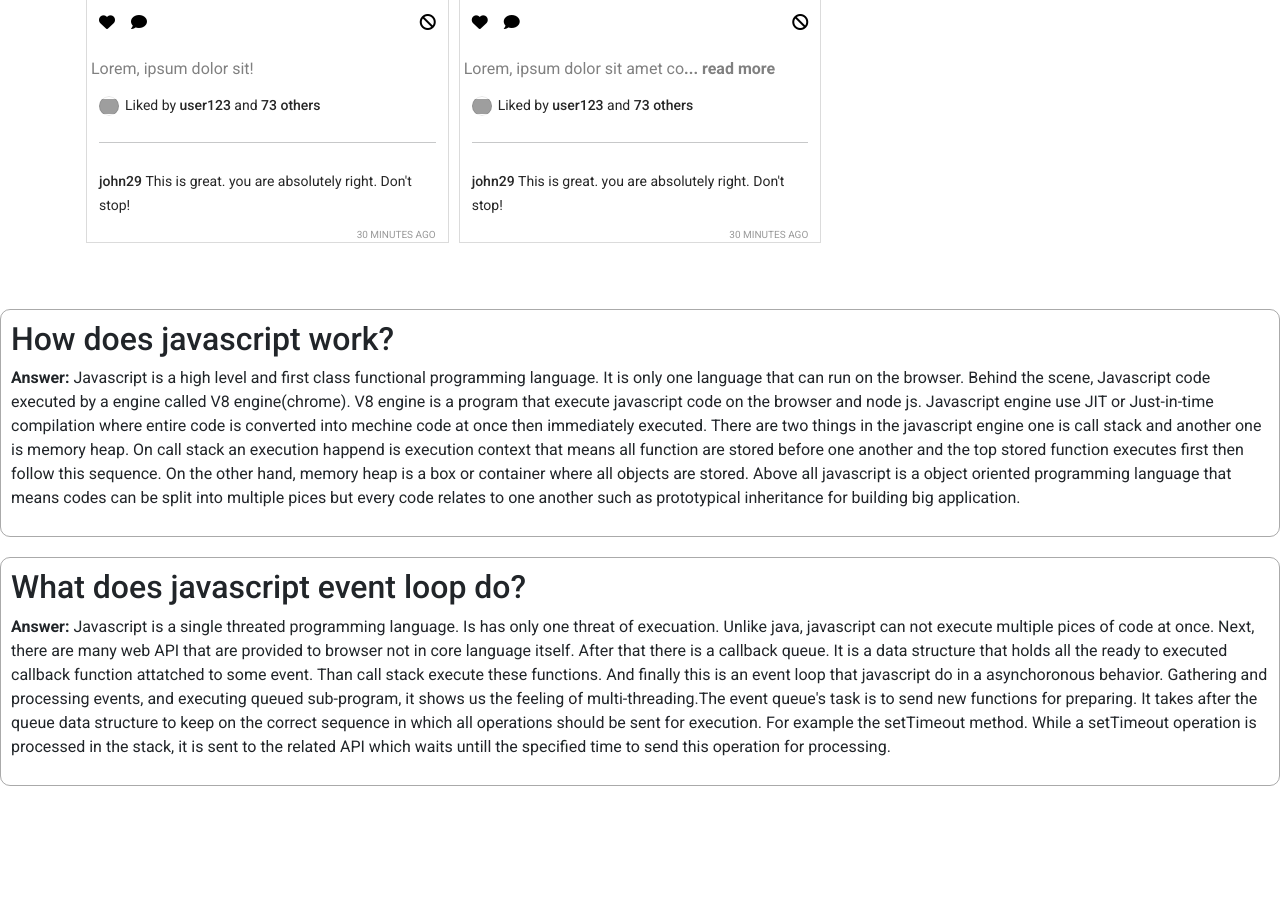
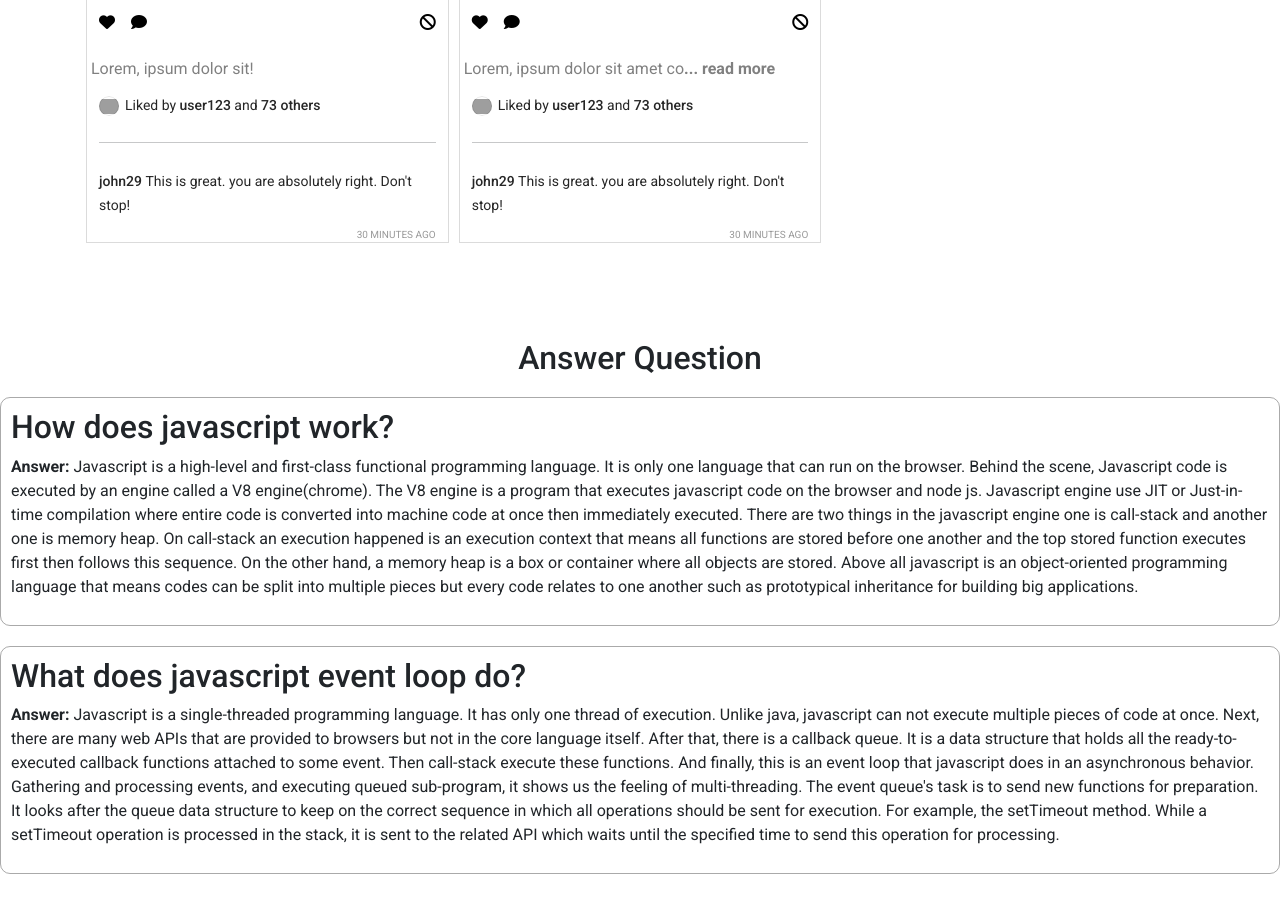
Before and after one commit to codingwizard-abid/code-fixing, a plain HTML site: page index.html in a window 1280 px wide. Shown: the part 1289-2202 px from the top of the page. Before the commit the page ends 2145 px from the top, so only its background shows below. Drawn offline with nearby package versions, Linux system fonts and the light colour scheme; grey boxes are pictures that could not be loaded.

Commit message:
final code fix

```diff
--- a/css/style.css
+++ b/css/style.css
@@ -256,7 +256,7 @@ img {
   margin-bottom: 20px;
 }
 .answering-question{
-  padding: 50px 0;
+  padding: 80px 0 30px;
 }
 .wrapper{
   max-width: 1280px;
--- a/index.html
+++ b/index.html
@@ -83,13 +83,14 @@
         <!-- Answer question section -->
         <section class="answering-question">
             <div class="wrapper">
+                <h2 style="text-align: center; margin-bottom: 20px;">Answer Question</h2>
                 <div class="first-question common-style">
                     <h2>How does javascript work?</h2>
-                    <p><b>Answer:</b> Javascript is a high level and first class functional programming language. It is only one language that can run on the browser. Behind the scene, Javascript code executed by a engine called V8 engine(chrome). V8 engine is a program that execute javascript code on the browser and node js. Javascript engine use JIT or Just-in-time compilation where entire code is converted into mechine code at once then immediately executed. There are two things in the javascript engine one is call stack and another one is memory heap. On call stack an execution happend is execution context that means all function are stored before one another and the top stored function executes first then follow this sequence. On the other hand, memory heap is a box or container where all objects are stored. Above all javascript is a object oriented programming language that means codes can be split into multiple pices but every code relates to one another such as prototypical inheritance for building big application.</p>
+                    <p><b>Answer:</b> Javascript is a high-level and first-class functional programming language. It is only one language that can run on the browser. Behind the scene, Javascript code is executed by an engine called a V8 engine(chrome). The V8 engine is a program that executes javascript code on the browser and node js. Javascript engine use JIT or Just-in-time compilation where entire code is converted into machine code at once then immediately executed. There are two things in the javascript engine one is call-stack and another one is memory heap. On call-stack an execution happened is an execution context that means all functions are stored before one another and the top stored function executes first then follows this sequence. On the other hand, a memory heap is a box or container where all objects are stored. Above all javascript is an object-oriented programming language that means codes can be split into multiple pieces but every code relates to one another such as prototypical inheritance for building big applications.</p>
                 </div>
                 <div class="second-question common-style">
                     <h2>What does javascript event loop do?</h2>
-                    <p><b>Answer:</b> Javascript is a single threated programming language. Is has only one threat of execuation. Unlike java, javascript can not execute multiple pices of code at once. Next, there are many web API that are provided to browser not in core language itself. After that there is a callback queue. It is a data structure that holds all the ready to executed callback function attatched to some event. Than call stack execute these functions. And finally this is an event loop that javascript do in a asynchoronous behavior. Gathering and processing events, and executing queued sub-program, it shows us the feeling of multi-threading.The event queue's task is to send new functions for preparing. It takes after the queue data structure to keep on the correct sequence in which all operations should be sent for execution. For example the setTimeout method. While a setTimeout operation is processed in the stack, it is sent to the related API which waits untill the specified time to send this operation for processing.</p>
+                    <p><b>Answer:</b> Javascript is a single-threaded programming language. It has only one thread of execution. Unlike java, javascript can not execute multiple pieces of code at once. Next, there are many web APIs that are provided to browsers but not in the core language itself. After that, there is a callback queue. It is a data structure that holds all the ready-to-executed callback functions attached to some event. Then call-stack execute these functions. And finally, this is an event loop that javascript does in an asynchronous behavior. Gathering and processing events, and executing queued sub-program, it shows us the feeling of multi-threading. The event queue's task is to send new functions for preparation. It looks after the queue data structure to keep on the correct sequence in which all operations should be sent for execution. For example, the setTimeout method. While a setTimeout operation is processed in the stack, it is sent to the related API which waits until the specified time to send this operation for processing.</p>
                 </div>
             </div>
         </section>
--- a/js/app.js
+++ b/js/app.js
@@ -163,8 +163,8 @@ const displayLikedPosts = () => {
 };
 
 const displayReportedPosts = () => {
-  document.getElementById( "reported-r" ).style.display = "block";
-  document.getElementById( "liked-l" ).style.display = "none";
+    document.getElementById( "reported-r" ).style.display = "block";
+    document.getElementById( "liked-l" ).style.display = "none";
     const reportedPosts = getReportedPosts();
     document.getElementById( "reported" ).textContent = " ";
     reportedPosts.forEach((post) => {
```
